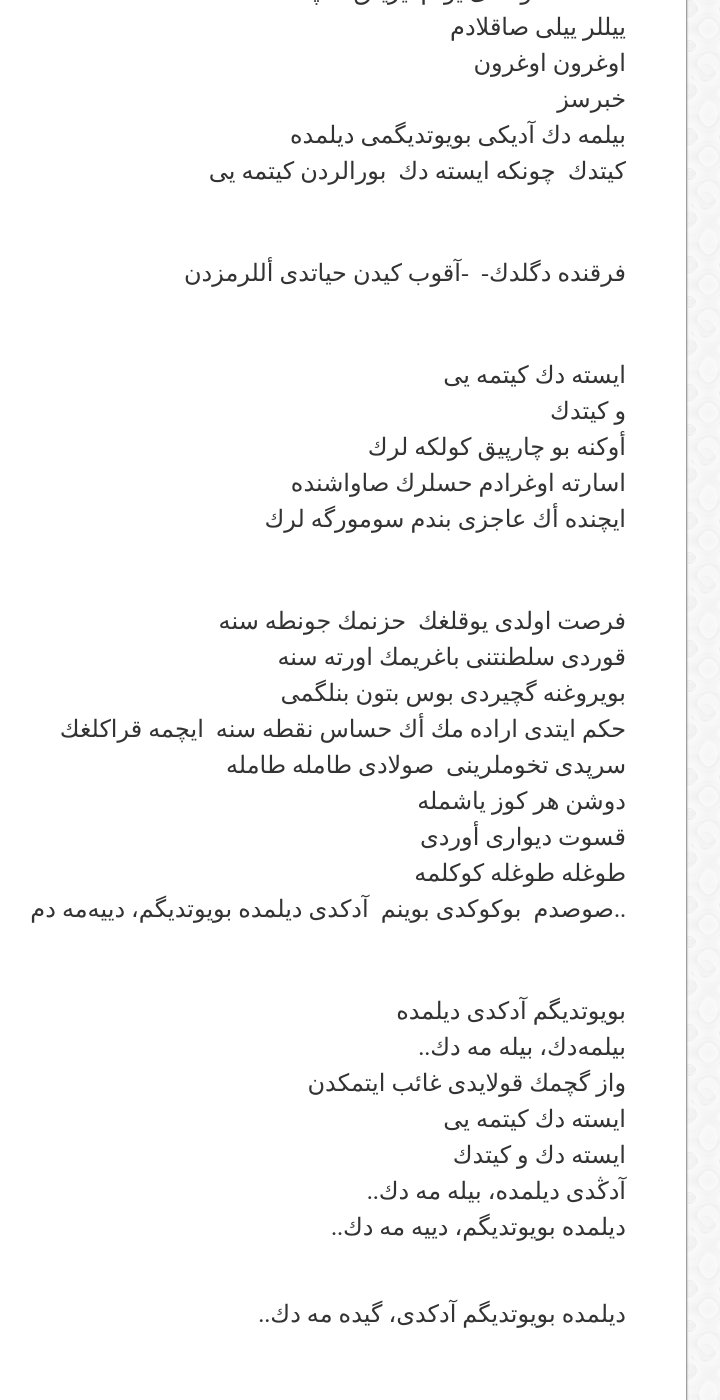
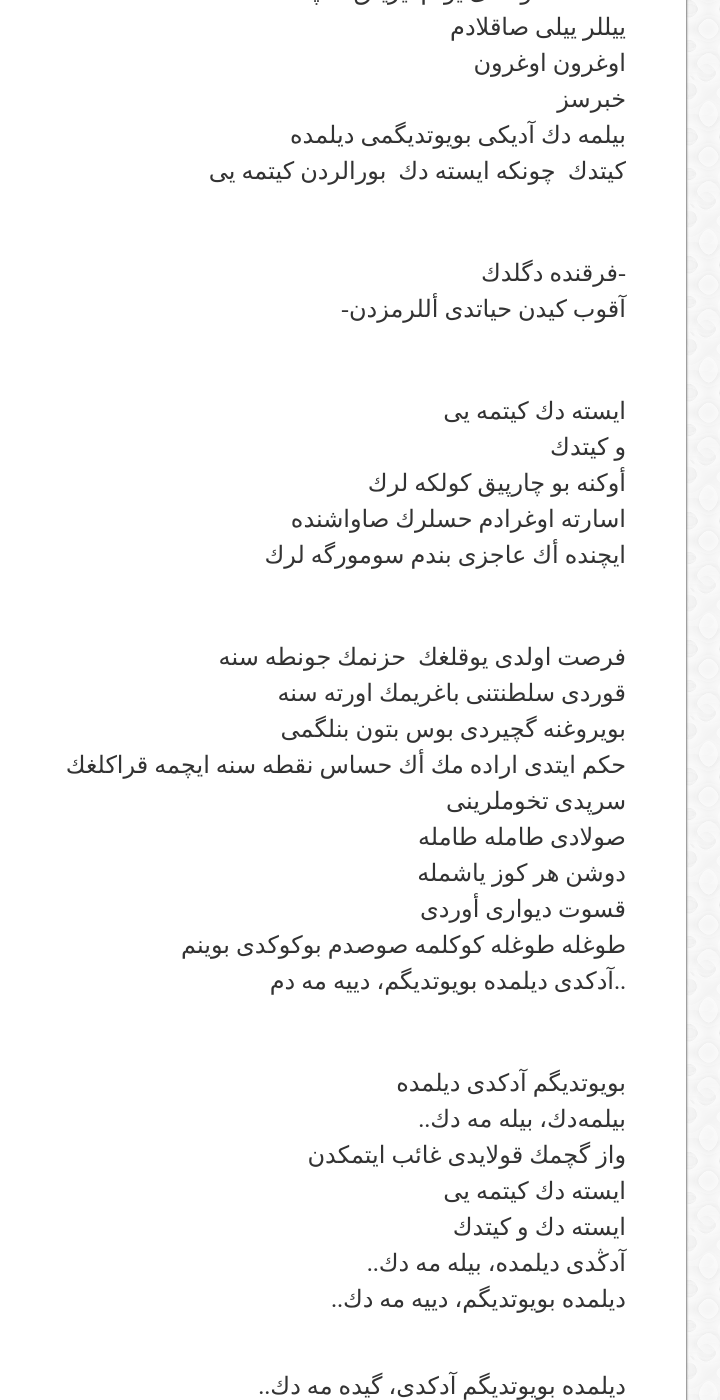
Before and after one commit to muhammedaydogdu/muhammedaydogdu.github.io, a Jekyll site: the page built from _posts/2018-05-13-adindi-buyuttugum-dilimde-os.md, in a window 1280 px wide and 1400 px high, scrolled down 1137 px. Shown: the whole window, without its empty margins (329-1049 px from the left). Built offline with Jekyll 4.4.1, drawn with Linux system fonts in a browser that asks for light colours; some web fonts are replaced.

Commit message:
Update 2018-05-13-adindi-buyuttugum-dilimde-os.md

```diff
--- a/_posts/2018-05-13-adindi-buyuttugum-dilimde-os.md
+++ b/_posts/2018-05-13-adindi-buyuttugum-dilimde-os.md
@@ -63,9 +63,9 @@
 دوشن هر كوز یاشمله
 قسوت دیواری أوردی
 طوغله طوغله كوكلمه
-صوصدم
+  صوصدم
 بوكوكدی بوینم
-آدكدی دیلمده بویوتدیگم، دییەمه دم..
+آدكدی دیلمده بویوتدیگم، دییه مه دم..
 
 <br/>
 
```
